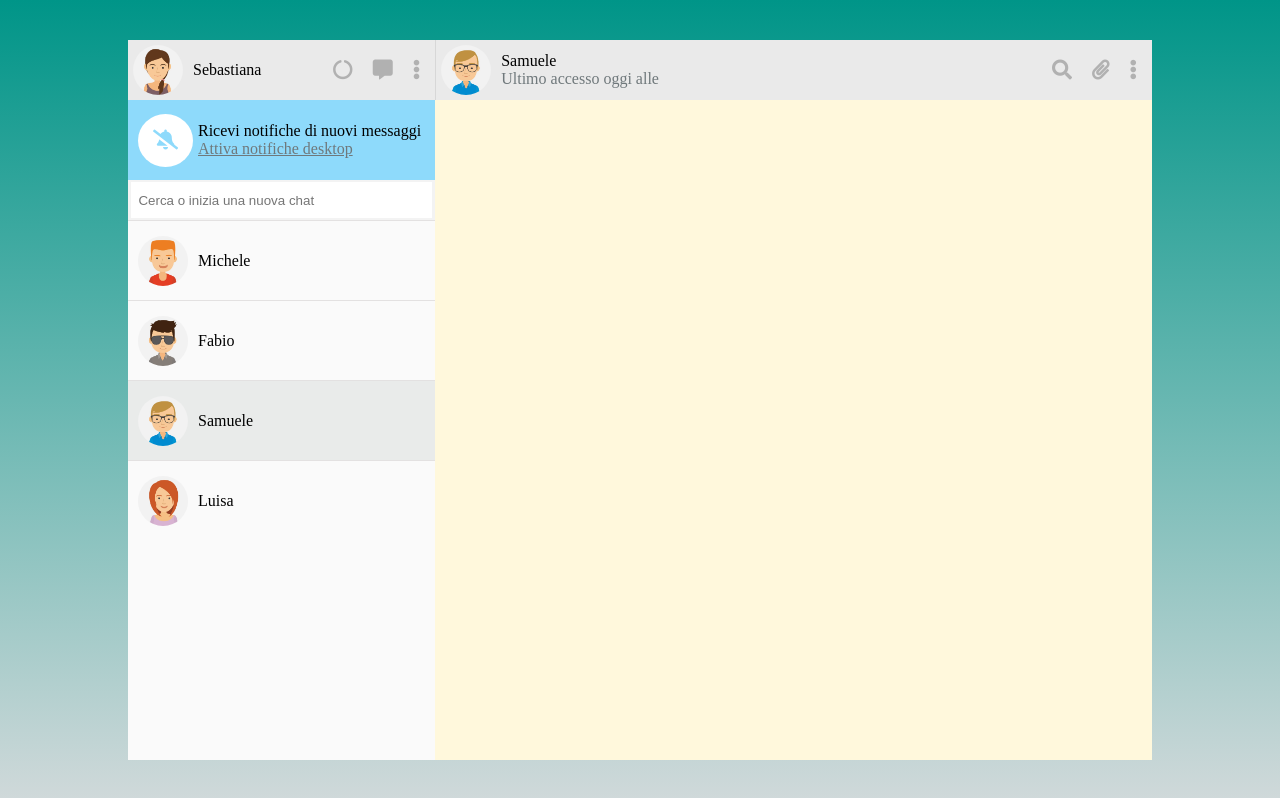
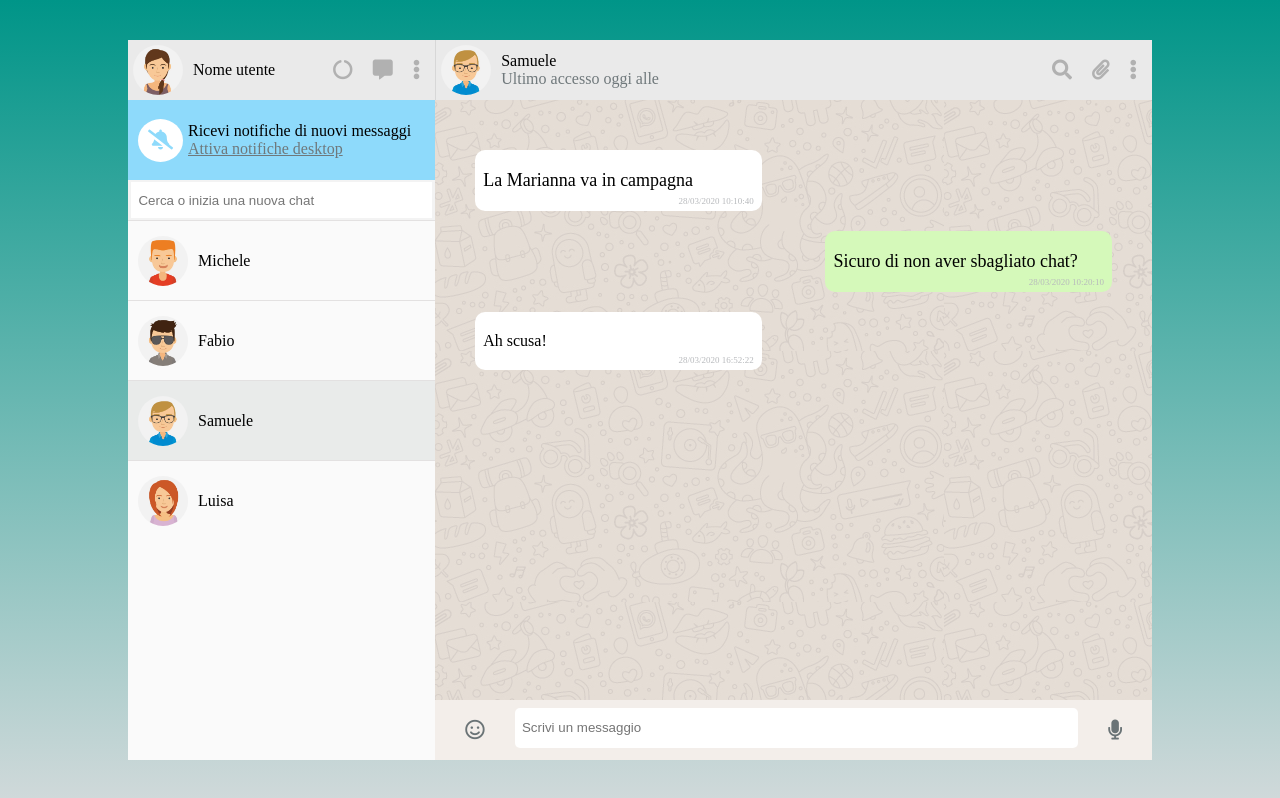
Before and after one commit to seeeeba/vue-boolzapp, a plain HTML site: page milestone-1/index.html in a window 1280 px wide. Drawn offline with nearby package versions, Linux system fonts and the light colour scheme.

Commit message:
right-col

```diff
--- a/milestone-1/css/style.css
+++ b/milestone-1/css/style.css
@@ -18,6 +18,13 @@ main{
     margin: auto;
     height: 100%;
     display: flex;
+    overflow: hidden;
+}
+
+.recipient-section{
+    width: 100%;
+    height: 100%;
+    overflow-y: auto;
 }
 
 .col-left{
@@ -97,7 +104,7 @@ main{
     border: 1px solide none;
     background-color: white;
     border-radius: 50%;
-    padding: 15px;
+    padding: 10px;
     font-size: 20px;
     color: #8edafb;
     margin-right: 5px;
@@ -134,3 +141,81 @@ main{
 .active{
     background-color: #e9ebea;
 }
+
+
+/* RIGHT COL */
+
+.message-section{
+    width: 100%;
+    height: calc(100% - 120px);
+    background-image: url(../img/mine.jpg);
+    display: flex;
+    flex-direction: column;
+    padding: 40px;
+}
+
+.footer-rightcol{
+    width: 100%;
+    height: 60px;
+    padding: 30px;
+    background-color: #f3eeea;
+    display: flex;
+    align-items: center;
+}
+
+.footer-rightcol i{
+    color:#6a7376;
+    font-size: 20px;
+}
+
+.send-message{
+    width: 95%;
+    height: 45px;
+    margin: 0 30px;
+}
+
+.footer-rightcol .send-message input{
+    width: 100%;
+    height: 90%;
+    border: none;
+    border-radius: 5px;
+}
+
+.main-text{
+    font-size: 18px;
+    color: black;
+}
+
+.message-recived{
+    margin: 10px 0;
+    width: 45%;
+    border: 1px solide none;
+    background-color: white;
+    border-radius: 10px;
+    padding: 20px 8px;
+    align-self: flex-start;
+}
+
+.message-box{
+    position: relative;
+}
+
+.message-recived .date,
+.message-sent .date
+{
+    font-size: 9px;
+    position: absolute;
+    bottom: -15px;
+    right: 0;
+    color: #b7b9bc;
+}
+
+.message-sent{
+    margin: 10px 0;
+    width: 45%;
+    border: 1px solide none;
+    background-color: #d5f9ba;
+    border-radius: 10px;
+    padding: 20px 8px;
+    align-self: flex-end;
+}
--- a/milestone-1/index.html
+++ b/milestone-1/index.html
@@ -19,7 +19,7 @@
                 <div class="user-row">
                     <div class="user-image">
                         <img src="img/avatar_io.jpg" alt="">
-                        <span>Sebastiana</span>
+                        <span>Nome utente</span>
                     </div>
                     <div class="icon-section">
                         <i class="fas fa-circle-notch icons"></i>
@@ -39,6 +39,7 @@
                 <div class="search-row">
                     <input type="text" placeholder="  Cerca o inizia una nuova chat">
                 </div>
+                <div class="recipient-section">
                     <div class="recipient-row">
                         <div class="user-image">
                             <img src="img/avatar_1.jpg" alt="">
@@ -64,6 +65,7 @@
                         </div>
                     </div>
                 </div>
+            </div>
             <div class="col-right">
                 <div class="user-row">
                     <div class="user-image">
@@ -80,6 +82,32 @@
                         <i class="fas fa-ellipsis-v icons"></i>
                     </div>
                 </div>
+                <div class="message-section">
+                    <div class="message-recived">
+                        <div class="message-box">
+                            <span class="main-text">La Marianna va in campagna</span> <span class="date">28/03/2020 10:10:40</span>
+                        </div>
+                    </div>
+                    <div class="message-sent">
+                        <div class="message-box">
+                            <span class="main-text">Sicuro di non aver sbagliato chat?</span>  <span class="date">28/03/2020 10:20:10</span>
+                        </div>
+                    </div>
+
+                    <div class="message-recived">
+                        <div class="message-box">
+                            Ah scusa! <span class="date">28/03/2020 16:52:22</span>
+                        </div>
+                    </div>
+
+                </div>
+                <div class="footer-rightcol">
+                    <i class="far fa-smile"></i>
+                    <div class="send-message">
+                        <input type="text" placeholder="  Scrivi un messaggio">
+                    </div>
+                    <i class="fas fa-microphone"></i>
+                </div>
             </div>
         </div>
 
```
Lines whose indentation alone changed are shown as unchanged.
